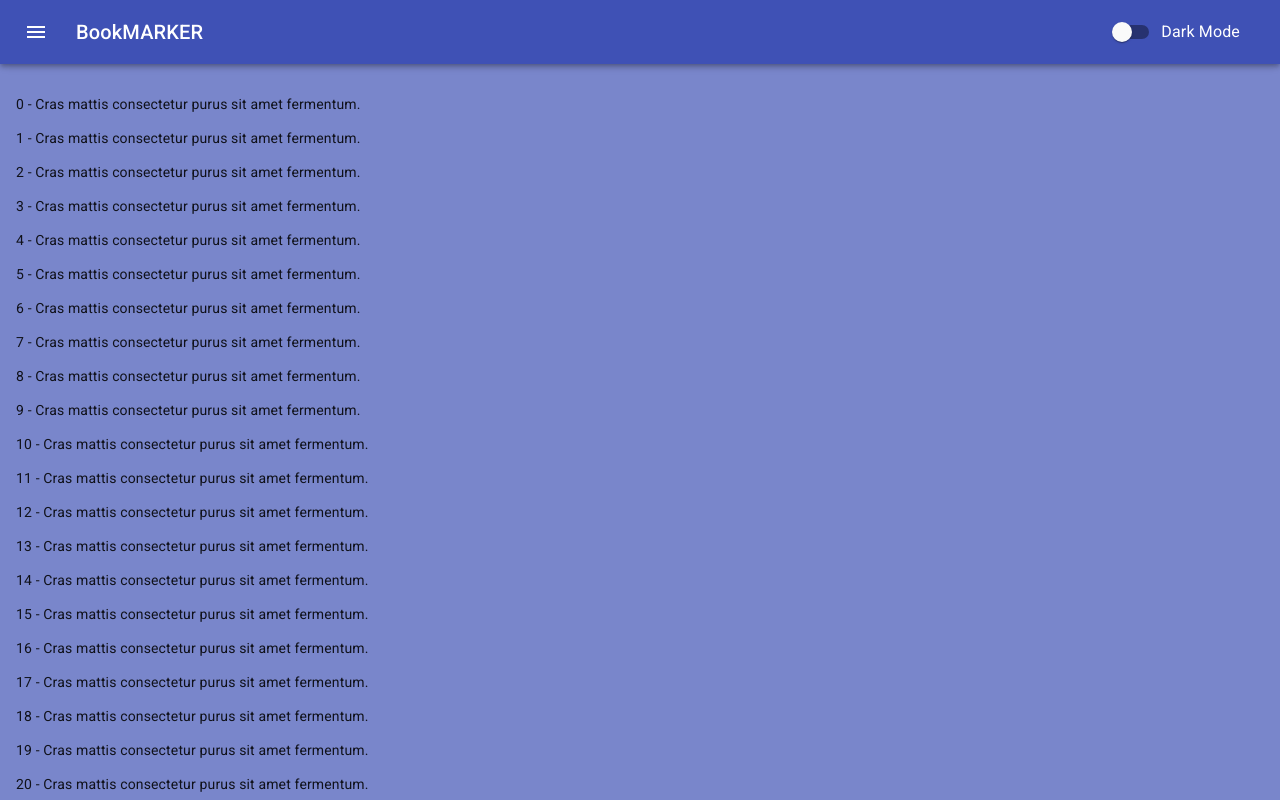
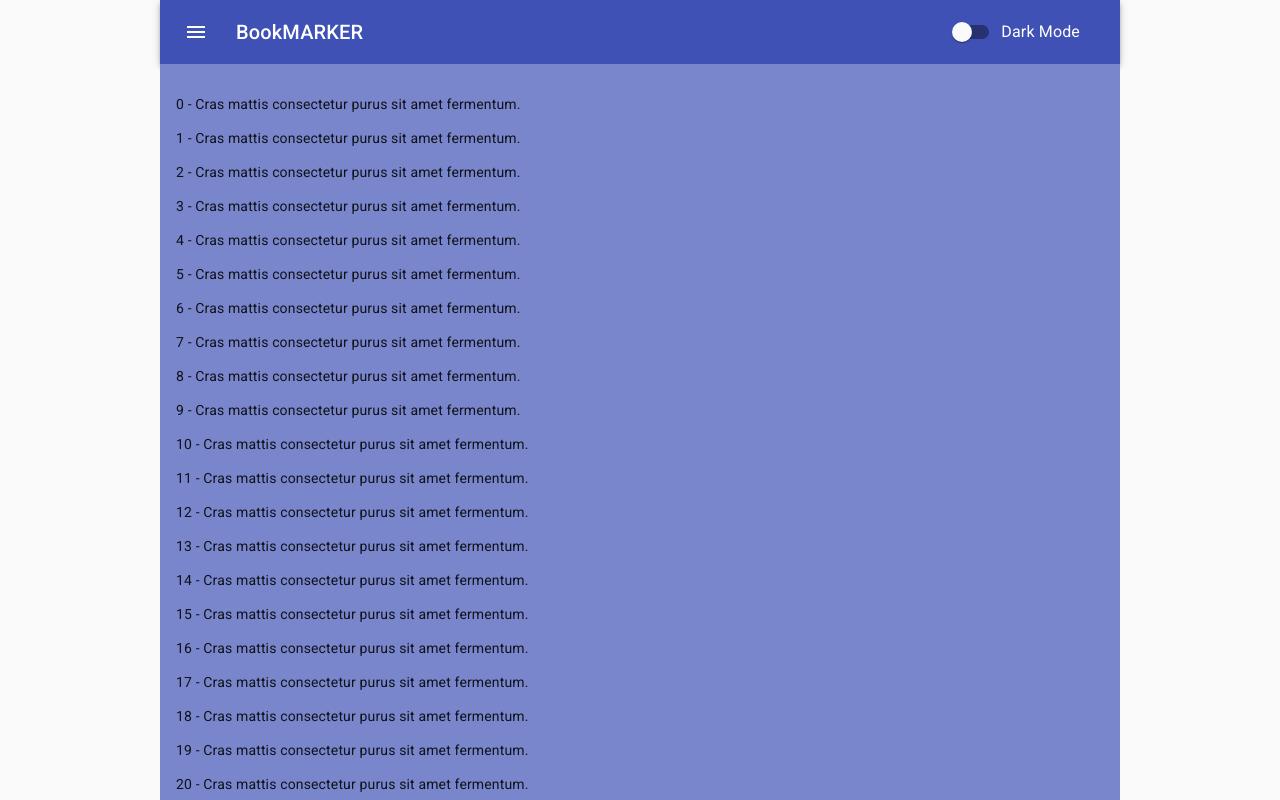
Before and after one commit to openXapps/web-apps-bookmarker-mui, a React (Create React App) app: page / in a window 1280 px wide. Shown: the top 800 px of the page. Built offline with nearby package versions, Linux system fonts and the light colour scheme.

Commit message:
Refactor and added responsive header

```diff
--- a/src/App.js
+++ b/src/App.js
@@ -3,16 +3,21 @@ import { BrowserRouter, Route, Switch } from "react-router-dom";
 
 // Material UI
 import CssBaseline from '@material-ui/core/CssBaseline';
-import { ThemeProvider } from '@material-ui/core/styles'; import {
+import { ThemeProvider } from '@material-ui/core/styles';
+import {
   // createMuiTheme,
   // Fixes forward Ref issue
   unstable_createMuiStrictModeTheme as createMuiTheme
 } from '@material-ui/core/styles';
+import { makeStyles } from '@material-ui/core/styles';
+import { Container } from '@material-ui/core';
+
+// App assets
 import { context } from './context/StoreProvider';
 import dark from './themes/dark';
 import light from './themes/light';
 
-// Components, assets & utils
+// App components
 import Header from './components/Header';
 import Content from './components/Content';
 import Editor from './components/Editor';
@@ -22,16 +27,28 @@ import Upload from './components/Upload';
 import Settings from './components/Settings';
 import PageNotFound from './components/PageNotFound';
 
+// App container styling
+const useStyles = makeStyles((theme) => ({
+  root: {
+    [theme.breakpoints.down('sm')]: {
+      maxWidth: '100%',
+    },
+  },
+}));
+
+
 const App = () => {
   // https://medium.com/@svinkle/how-to-deploy-a-react-app-to-a-subdirectory-f694d46427c1
   const root = '/apps/bookmarker';
   const [state] = React.useContext(context);
   const appTheme = createMuiTheme(state.theme.isDark ? dark : light);
+  const classes = useStyles();
 
   return (
     <ThemeProvider theme={appTheme}>
       <CssBaseline />
       <BrowserRouter basename={root}>
+        <Container className={classes.root} maxWidth="md" disableGutters={true}>
           <Header home={root} />
           <Switch>
             <Route path="/" exact component={Content} />
@@ -45,6 +62,7 @@ const App = () => {
             <Route path="/settings" component={Settings} />
             <Route component={PageNotFound} />
           </Switch>
+        </Container>
       </BrowserRouter>
     </ThemeProvider>
   );
--- a/src/components/Header.js
+++ b/src/components/Header.js
@@ -54,7 +54,7 @@ const Header = () => {
   return (
     <div className={classes.root}>
       <AppBar
-        position='fixed'
+        position="static"
       ><Toolbar>
           {state.atHome ? (
             <IconButton
@@ -64,9 +64,8 @@ const Header = () => {
               className={classes.menuButton}
             ><MenuIcon /></IconButton>
           ) : (
-              // https://material-ui.com/components/links/
               <Fab
-                className={classes.menuButton}
+                className={classes.fabButton}
                 size="small"
                 color="primary"
                 aria-label="edit"
@@ -91,7 +90,7 @@ const Header = () => {
           </FormGroup>
         </Toolbar>
       </AppBar>
-      <Toolbar />
+      {/* <Toolbar /> */}
       <Drawer
         className={classes.drawer}
         open={drawerState}
--- a/src/components/HeaderStyle.js
+++ b/src/components/HeaderStyle.js
@@ -4,7 +4,7 @@ const drawerWidth = 300;
 
 const useHeaderStyle = makeStyles((theme) => ({
   root: {
-    display: 'flex',
+    flexGrow: 1,
   },
   title: {
     flexGrow: 1,
@@ -28,6 +28,10 @@ const useHeaderStyle = makeStyles((theme) => ({
     ...theme.mixins.toolbar,
     justifyContent: 'flex-end',
   },
+  fabButton: {
+    marginRight: theme.spacing(1.5),
+    zIndex: 1,
+  },
 }));
 
 export default useHeaderStyle;
--- a/src/context/StoreProvider.js
+++ b/src/context/StoreProvider.js
@@ -1,9 +1,9 @@
 import React from 'react';
 import StoreReducer from './StoreReducer';
-import {getBookmarks, getTheme} from './InitialContext';
+import {getBookmarks, getTheme} from './InitialState';
 
 /**
- * Initial context data
+ * Initial state
  */
 const data = {
   theme: getTheme(),
--- a/src/utilities/localstorage.js
+++ b/src/utilities/localstorage.js
@@ -62,7 +62,7 @@ const saveLocalStorage = (obj, data) => {
 }
 
 /**
- * Get mock data sample data
+ * Get mock sample data
  * @param {string} obj Dummy local storage identifier
  */
 const getMockStorage = (obj) => {
```
Also changed, not shown: src/context/InitialState.js (renamed from src/context/InitialContext.js). Lines whose indentation alone changed are shown as unchanged.
